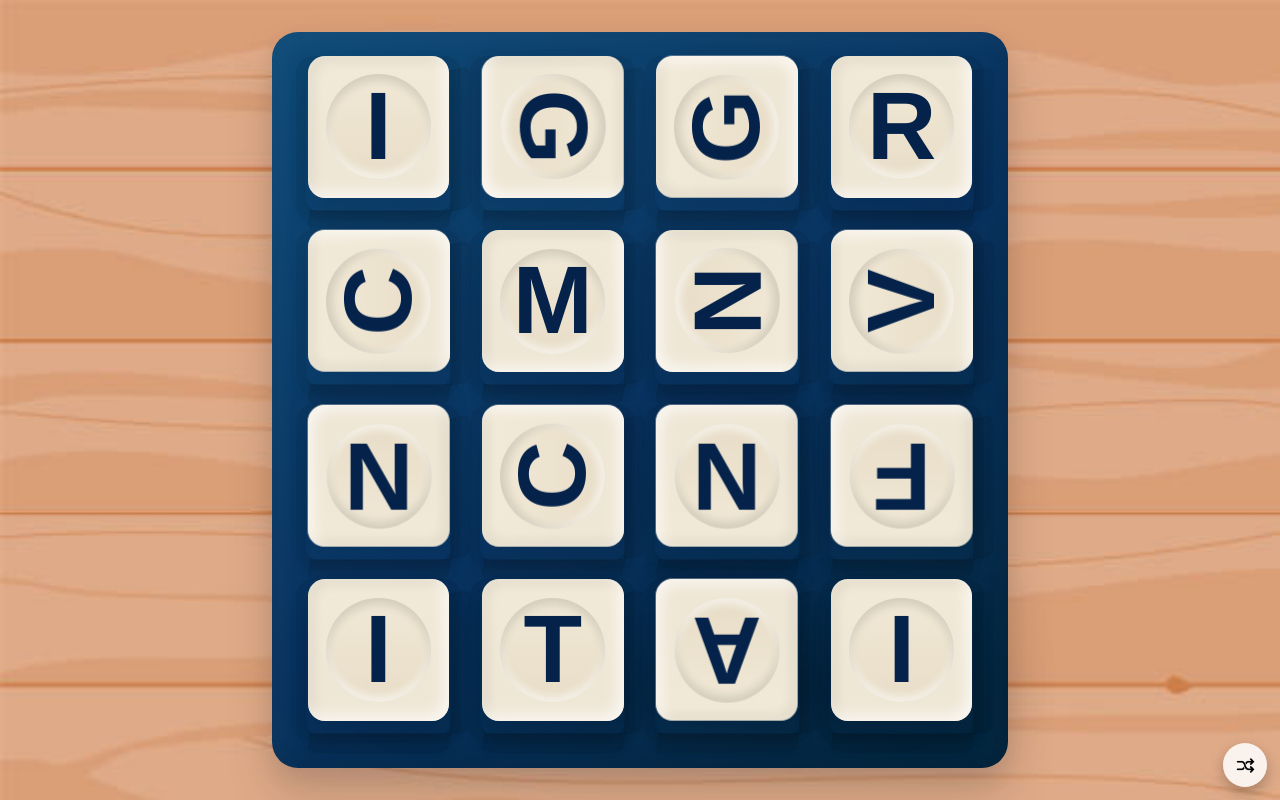
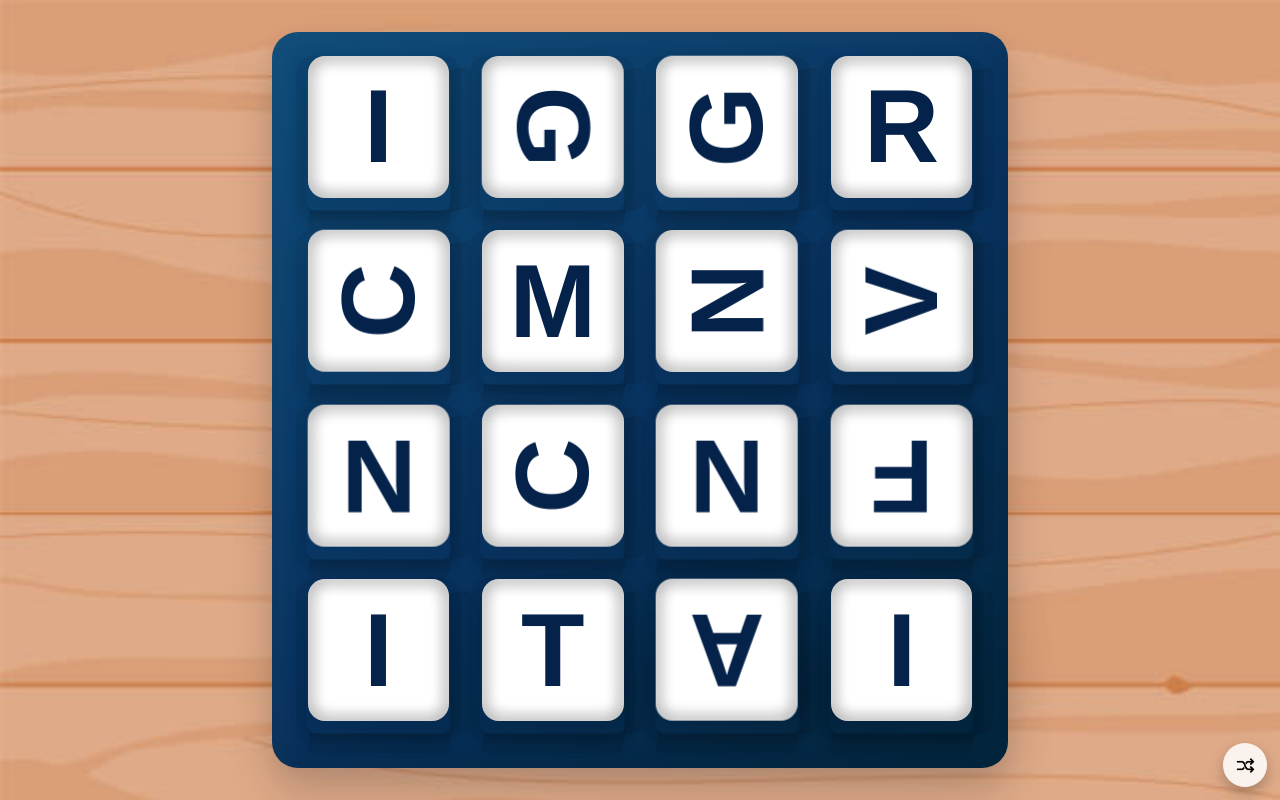
Before and after one commit to isaiah-dietrich/BoggleForiPad, a plain HTML site: page index.html in a window 1280 px wide. Drawn offline with Linux system fonts and the light colour scheme.

Commit message:
Changed styles

```diff
--- a/script.js
+++ b/script.js
@@ -79,14 +79,11 @@ function renderBoard(boardData){
     face.className = 'face face-top';
     face.style.transform = `rotate(${cell.rotation}deg)`; // rotate only the top face and its contents
 
-    // Create a circular recessed face for the letter to mimic stamped plastic
-    const recess = document.createElement('div');
-    recess.className = 'recess';
+    // Create the letter directly on the curved top surface (printed look)
     const letterEl = document.createElement('div');
     letterEl.className = 'letter';
     letterEl.textContent = cell.letter;
-    recess.appendChild(letterEl);
-    face.appendChild(recess);
+    face.appendChild(letterEl);
 
     const sideRight = document.createElement('div');
     sideRight.className = 'side side-right';
--- a/styles.css
+++ b/styles.css
@@ -1,7 +1,7 @@
 :root{
   --tray-blue: #08325f; /* deep blue tray, tuned to photo */
   --tray-edge: #052443;
-  --tile-cream: #f2ead8; /* slightly warmer cream */
+  --tile-cream: #ffffff; /* white tiles */
   --tile-shadow: rgba(20,40,60,0.18);
   --letter-blue: #04224a; /* darker blue for letters */
 }
@@ -34,28 +34,27 @@ body{
   padding:6vmin;
   box-sizing:border-box;
 }
+
 .board{
   /* make board square and as large as possible while fitting viewport */
   width: min(92vh, 96vw);
   height: min(92vh, 96vw);
-  /* subtle lighting: top-left light -> slightly lighter top-left, darker bottom-right */
   position: relative;
   z-index: 2;
   background: linear-gradient(145deg, #0e4a77 0%, var(--tray-blue) 52%, #04273f 100%);
-  border-radius:26px; /* thick rounded plastic tray */
-  padding:3vmin; /* inner padding where tiles sit */
+  border-radius:26px;
+  padding:3vmin;
   box-sizing:border-box;
   display:grid;
-  grid-template-columns: repeat(4, 1fr);
-  grid-template-rows: repeat(4, 1fr);
-  gap:1.2vmin; /* tighter gap to match physical set */
+  grid-template-columns: repeat(4, minmax(0,1fr));
+  grid-auto-rows: 1fr;
+  gap:1.2vmin;
   align-items:center;
   justify-items:center;
-  /* soft ambient cast shadows (two layers) to ground the tray on the wood */
+  align-content:center;
   box-shadow:
     0 28px 50px rgba(2,12,30,0.14),
     0 10px 22px rgba(2,12,30,0.08),
-    /* gentle inner rim to suggest molded plastic depth (highlight top-left, shadow bottom-right) */
     inset 10px 10px 24px rgba(255,255,255,0.03),
     inset -8px -8px 18px rgba(0,0,0,0.08);
 }
@@ -71,7 +70,7 @@ body{
   border-radius: 34px;
   background: radial-gradient(60% 40% at 68% 70%, rgba(0,0,0,0.18) 0%, rgba(0,0,0,0.08) 30%, rgba(0,0,0,0.02) 60%, transparent 100%);
   filter: blur(18px);
-  transform: translate(6px,10px); /* shadow falls slightly bottom-right from top-left light */
+  transform: translate(6px,10px);
   z-index: 0;
   pointer-events: none;
 }
@@ -109,6 +108,7 @@ body{
 .face{
   width:100%;
   height:100%;
+  background: #ffffff;
   display:flex;
   align-items:center;
   justify-content:center;
@@ -122,30 +122,25 @@ body{
 .face-top{
   position:relative;
   z-index:3;
-  /* inset top face so sides show; slightly smaller than tile container */
+  /* pillow-like convex top surface */
   width: 86%;
   height: 86%;
   margin: auto;
-  background: linear-gradient(180deg, var(--tile-cream), #efe7d6 62%);
+  /* convex dome: highlight at top-left, darker toward bottom-right */
+  background:
+    radial-gradient(circle 60% 40% at 25% 25%, rgba(255,255,255,0.95) 0%, rgba(255,255,255,0.0) 15%),
+    radial-gradient(circle 80% 90% at 50% 40%, rgba(255,255,255,0.4) 0%, rgba(255,255,255,0.0) 20%),
+    linear-gradient(145deg, #ffffff 0%, #ffffff 40%, #f8f6f3 70%, #f0ebe3 100%);
   border-radius:12%;
-  /* top face bevel + subtle gloss */
+  /* subtle soft shadow + inset corner recesses */
   box-shadow:
-    0 14px 22px rgba(2,10,30,0.10),
-    inset -6px -6px 14px rgba(255,255,255,0.65),
-    inset 6px 6px 12px rgba(0,0,0,0.06);
+    0 8px 16px rgba(8,16,30,0.08),
+    inset 0 1px 4px rgba(255,255,255,0.2),
+    inset 8px 8px 12px rgba(0,0,0,0.1),
+    inset -8px 8px 12px rgba(0,0,0,0.1),
+    inset 8px -8px 12px rgba(0,0,0,0.1),
+    inset -8px -8px 12px rgba(0,0,0,0.1);
   -webkit-font-smoothing:antialiased;
-  display:flex;
-  align-items:center;
-  justify-content:center;
-}
-
-/* recessed circular stamp */
-.recess{
-  width:74%;
-  height:74%;
-  border-radius:50%;
-  background: linear-gradient(180deg,#f0e8d6,#e8ddc7);
-  box-shadow: inset 0 6px 10px rgba(0,0,0,0.12), inset 0 -6px 8px rgba(255,255,255,0.6);
   display:flex;
   align-items:center;
   justify-content:center;
@@ -153,11 +148,11 @@ body{
 
 .letter{
   font-weight:900;
-  /* Much larger letters that fill most of the recessed face */
-  font-size: clamp(36px, 12vmin, 160px);
+  /* Large bold letters printed on the convex surface */
+  font-size: clamp(40px, 13vmin, 180px);
   color: var(--letter-blue);
-  transform: translateY(-1px);
   -webkit-font-smoothing:antialiased;
+  text-shadow: none;
 }
 
 /* Side faces to simulate a raised cube */
```
